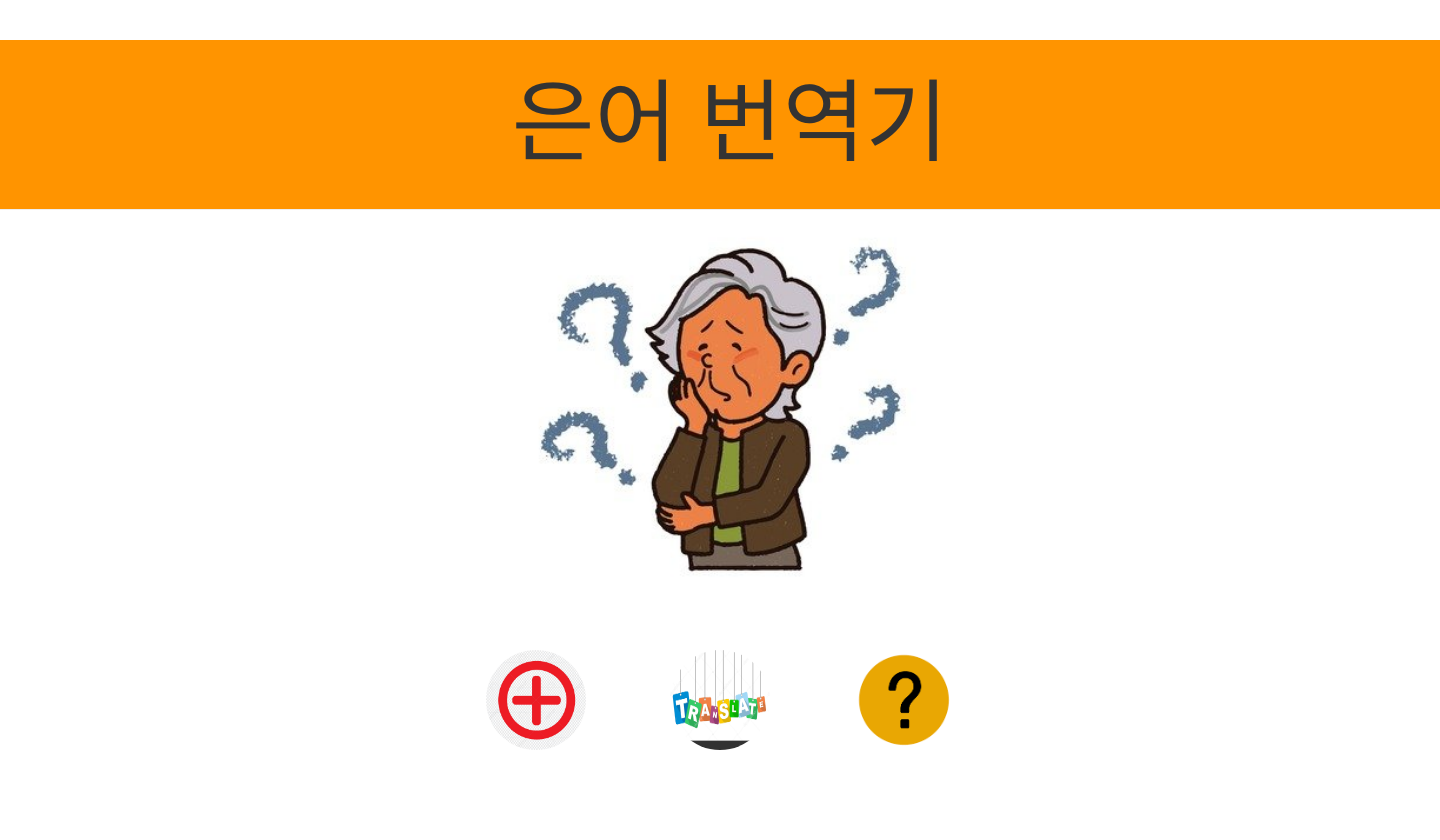
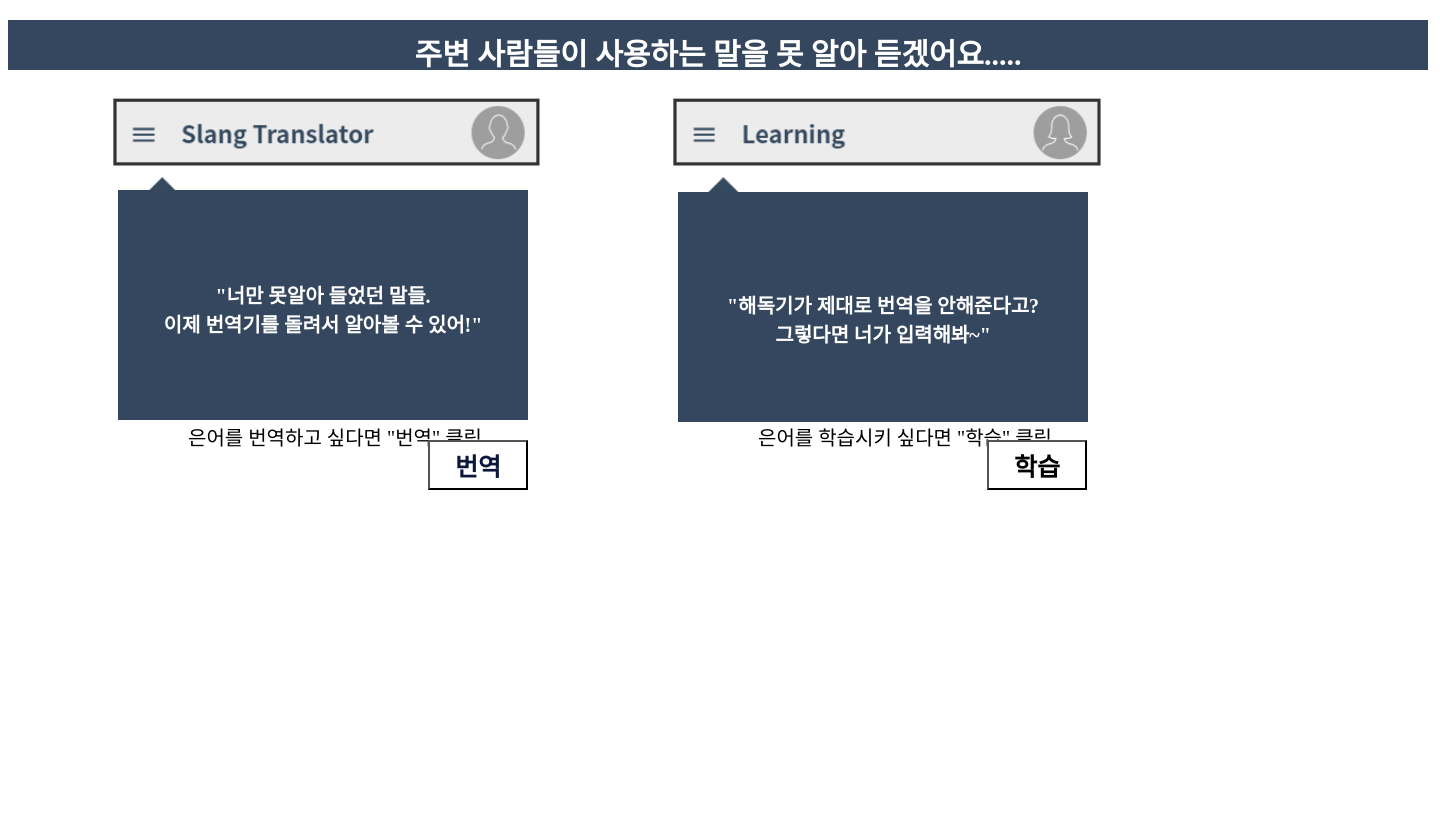
Before and after one commit to hurjeesic/Korean_Language_Translator, a Django app: page / in a window 1440 px wide. After the commit the page ends 490 px from the top, so only its background shows below. Run offline with Django 3.2, Linux system fonts and the light colour scheme; some libraries are stand-ins or nearby versions.

Commit message:
translator 페이지 출력 방식 변경(변환 클릭 시 입력 문장 그대로 출력) 전 페이지 스타일 변경

```diff
--- /dev/null
+++ b/patter/static/css/main.css
@@ -0,0 +1,105 @@
+.title{
+  background-color: #34475e;
+  text-align: center;
+  width:1420px;
+  height: 40px;
+  font-size: 30px;
+  color:white;
+  font-weight:bolder;   /*—폰트 굵기—*/
+  padding-top: 10px;
+
+}
+.tra{
+  width:300px;
+  height: 20px;
+  font-size: 20px;
+  float:left;
+  margin-top: -20px;
+  margin-left: 180px;
+}
+.Lea{
+  width:600px;
+  height: 20px;
+  font-size: 20px;
+  margin-top:-20px;
+  margin-left: 750px;
+}
+.box{
+  width:1000px;
+  height:300px;
+  object-fit: contain;
+  margin-top:-100px;
+  margin-left: 100px;
+  float:inherit;
+
+}
+.mybox1  {
+  width: 1300px;
+  height: 325px;
+  float:left;
+}
+.tra_p{
+  width:410px;
+  height:140px;
+  background-color: #34475e;
+  margin-top: 100px;
+  color:white;
+  font-size: 20px;
+  font-weight:bold;   /*—폰트 굵기—*/
+  padding-top: 90px;
+  text-align: center;
+  margin-top: -100px;
+  margin-left: 110px;
+  float: left;
+}
+.Lea_p{
+  width:410px;
+  height:140px;
+  background-color: #34475e;
+  margin-top: 100px;
+  color:white;
+  font-size: 20px;
+  font-weight:bold;   /*—폰트 굵기—*/
+  padding-top: 90px;
+  text-align: center;
+  margin-top: 102px;
+  margin-left: 670px;
+}
+.btn1 {
+border:1x solid #ff0080;    /*—테두리 정의—*/
+background-Color:#ffffff;   /*—백그라운드 정의—*/
+font:12px 굴림;      /*—폰트 정의—*/
+font-size: 25px;
+font-weight:bold;   /*—폰트 굵기—*/
+color:#0B173B;    /*—폰트 색깔—*/
+width:100px;height:50px;  /*—버튼 크기—*/
+margin-top: -400px;
+margin-left: 420px;
+}
+.btn2 {
+border:1x solid #ff0080;    /*—테두리 정의—*/
+background-Color:#ffffff;   /*—백그라운드 정의—*/
+font:12px 굴림;      /*—폰트 정의—*/
+font-size: 25px;
+font-weight:bold;   /*—폰트 굵기—*/
+color:#000000;    /*—폰트 색깔—*/
+width:100px;height:50px;  /*—버튼 크기—*/
+margin-top: -300px;
+margin-left: 455px;
+}
+
+.h1{
+  text-align: ;
+}
+
+.img2 {
+  width: 900px;
+  height: 400px;
+  margin-left: 300px;
+  object-fit: contain;
+}
+.img1 {
+  width: 1500px;
+  height: 100px;
+  object-fit: contain;
+}
--- a/patter/templates/patter/index.html
+++ b/patter/templates/patter/index.html
@@ -1,21 +1,24 @@
-{% extends 'patter/base.html' %}
 {% load static %}
 
-{% block content %}
-  <div class="wrap">
-    <div class="page-header">
-      <center>은어 번역기</center>
+<!DOCTYPE html>
+<html>
+  <head>
+    <meta charset="utf-8">
+    <title>은어 번역기</title>
+    <link rel="stylesheet" href="{% static 'css/main.css' %}">
+  </head>
+  <body>
+    <h1 class="title">주변 사람들이 사용하는 말을 못 알아 듣겠어요.....</h1>
+    <div class="mybox1">
+      <img src="{% static 'image/img7.png' %}" class="box">
+      <p class="tra_p">"너만 못알아 들었던 말들.<br>
+        이제 번역기를 돌려서 알아볼 수 있어!"</p>
+      <p class="Lea_p">"해독기가 제대로 번역을 안해준다고?<br>
+        그렇다면 너가 입력해봐~"</p>
+      <p class="tra">은어를 번역하고 싶다면 "번역" 클릭</p>
+      <p class="Lea">은어를 학습시키 싶다면 "학습" 클릭</p>
+      <button type="button" class="btn1" onClick="location.href='{% url 'translator' %}'">번역</button>
+      <button type="button" class="btn2" onClick="location.href='{% url 'add' %}'">학습</button>
     </div>
-    <!-- https://ac-illust.com/ko/clip-art/758155/%EB%AA%A8%EB%A5%B4%EB%8A%94 -->
-    <img src="{% static 'image/background.jpeg' %}">
-
-    <div class="buttons">
-      {% if user.is_authenticated %}
-        <a href="{% url 'patter_list' %}">은어 목록</a>
-      {% endif %}
-      <a class="abc" href="{% url 'add' %}"><img src="{% static 'image/add.jpg' %}"></a>
-      <a class="abc" href="{% url 'translator' %}"><img src="{% static 'image/translator.jpg' %}"></a>
-      <a class="abc" href="{% url 'help' %}"><img src="{% static 'image/help.png' %}"></a>
-    </div>
-  </div>
-{% endblock %}
+  </body>
+</html>
--- a/patter/views.py
+++ b/patter/views.py
@@ -55,7 +55,15 @@ def patter_delete(request, pk):
 
 def patter_add(request):
     if request.method == "POST":
-        return redirect('index')
+        form = PatterForm(request.POST)
+        if form.is_valid():
+            patter = form.save(commit=False)
+            patter.author = None
+            patter.patter_str = request.POST.get('patter')
+            patter.meaning_short_str = request.POST.get('short_meaning')
+            patter.save()
+
+            return redirect('add')
 
     return render(request, 'patter/patter_add.html', {})
 
@@ -63,20 +71,17 @@ def translate(request):
     output = ''
     if request.method == "GET":
         input = request.GET.get("input");
-        if input is None:
-            input = ''
+        if input is not None:
+            output = translate_func(input)
 
-        output = translate_func(input)
 
-    return render(request, 'patter/translator.html', { 'output' : output })
+    return render(request, 'patter/translator.html', { 'input' : input, 'output' : output })
 
 def translate_func(input):
     output = input
     patters = Patter.objects.all()
     for patter in patters:
-        print(patter.patter_str, patter.meaning_short_str)
         output = output.replace(patter.patter_str, patter.meaning_short_str)
-        print(output)
 
     return output
 
```
Also changed, not shown: patter/static/css/Learning.css (added, +123 -0 lines), patter/static/css/translation.css (added, +31 -0 lines), patter/templates/patter/index2.html (added, +21 -0 lines), patter/templates/patter/patter_add.html (+29 -15 lines), patter/templates/patter/translator.html (+29 -22 lines), patter/static/image/img1.png (added), patter/static/image/img2.png (added), patter/static/image/img4.png (added), patter/static/image/img5.png (added), patter/static/image/img6.png (added), patter/static/image/img7.png (added), patter/static/image/그림3.png (added), patter/static/image/그림5.png (added), patter/static/image/그림6.png (added).
